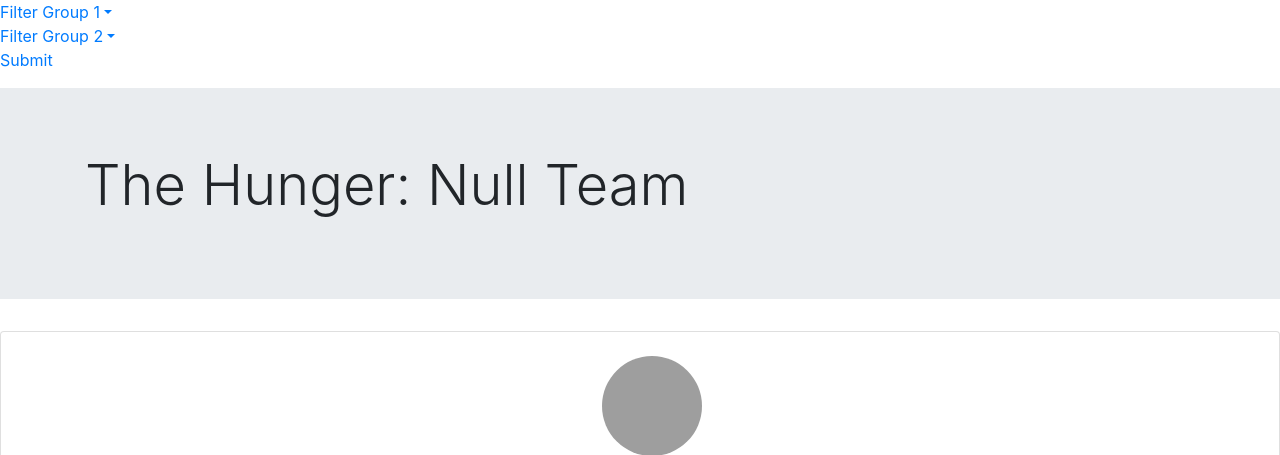
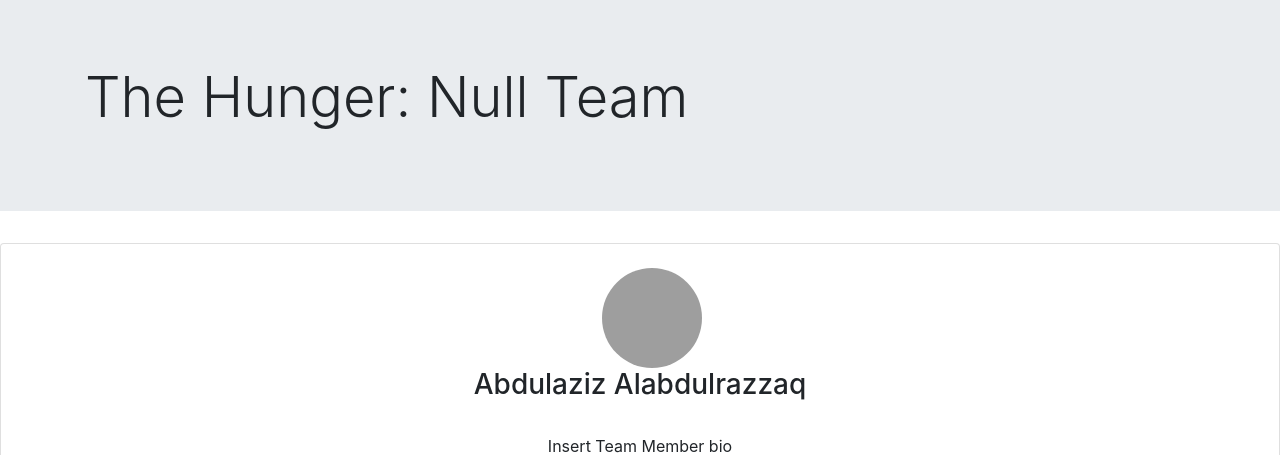
Before and after one commit to mattwu24/CSCI_3308_Project, a Node server app: template views/team_members.html in a window 1280 px wide. Shown: the part 56-511 px from the top of the page. Run offline with Node 20, Linux system fonts and the light colour scheme; the template is opened without the code that fills it, so the values that code supplies are empty; grey boxes are pictures that could not be loaded.

Commit message:
Add files via upload

```diff
--- a/views/team_members.html
+++ b/views/team_members.html
@@ -47,48 +47,7 @@
         </div>
     </nav>
 
-    <div class="wrapper">
-        <!-- Sidebar -->
-        <nav id="sidebar">
 
-            <ul class="list-unstyled components">
-                <li class="active">
-                    <a href="#homeSubmenu" data-toggle="collapse" aria-expanded="false"
-                        class="dropdown-toggle">Filter Group 1</a>
-                    <ul class="collapse list-unstyled" id="homeSubmenu">
-                        <li>
-                            <a href="#">Input Location</a>
-                        </li>
-                        <li>
-                            <a href="#">Home 2</a>
-                        </li>
-                        <li>
-                            <a href="#">Home 3</a>
-                        </li>
-                    </ul>
-                </li>
-                <li>
-                    <a href="#pageSubmenu" data-toggle="collapse" aria-expanded="false"
-                        class="dropdown-toggle">Filter Group 2</a>
-                    <ul class="collapse list-unstyled" id="pageSubmenu">
-                        <li>
-                            <a href="#">Page 1</a>
-                        </li>
-                        <li>
-                            <a href="#">Page 2</a>
-                        </li>
-                        <li>
-                            <a href="#">Page 3</a>
-                        </li>
-                    </ul>
-                </li>
-                <li>
-                    <a href="#">Submit</a>
-                </li>
-            </ul>
-
-        </nav>
-    </div>
     <div class="jumbotron jumbotron-fluid">
         <div class="container">
             <h1 class="display-4">The Hunger: Null Team</h1>
```
